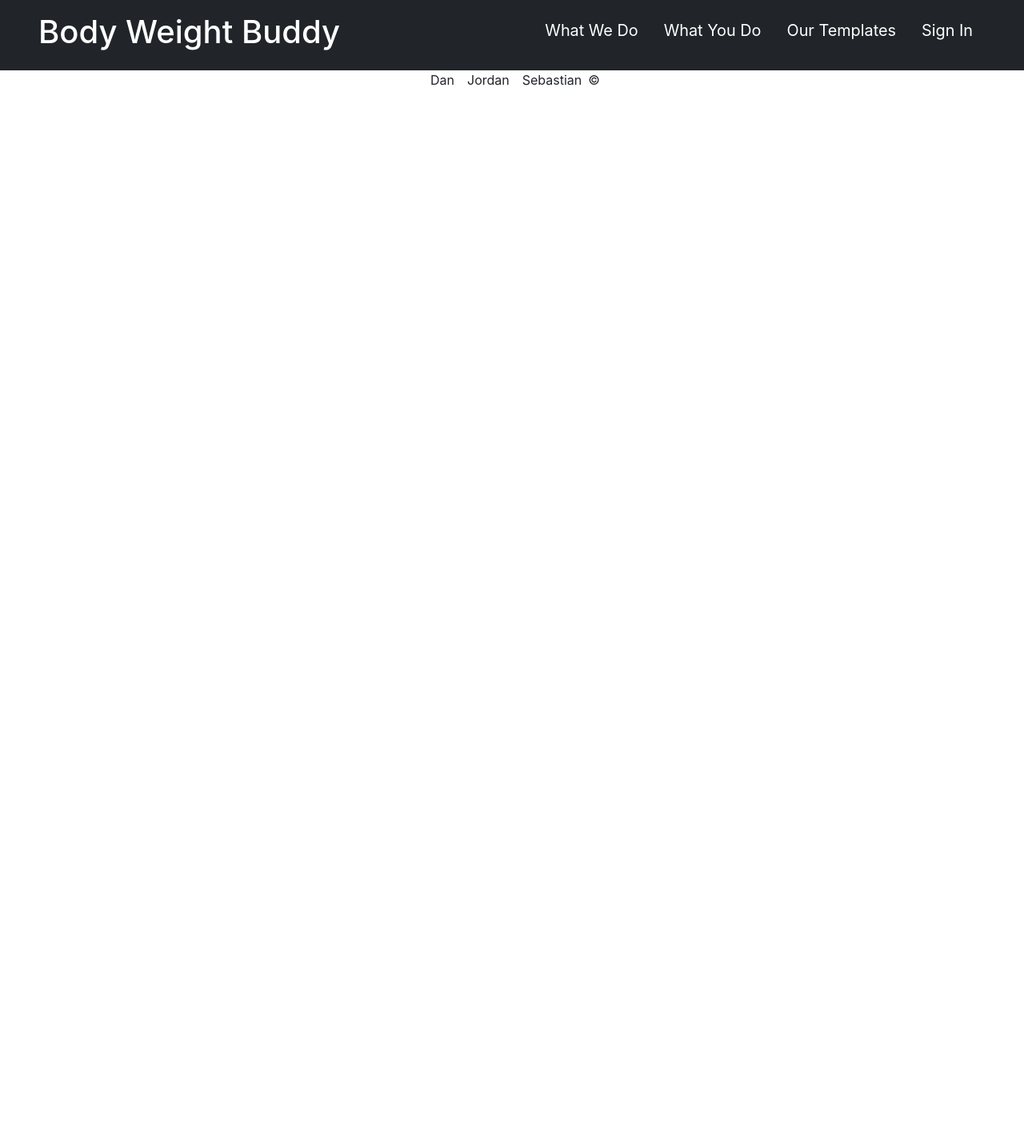
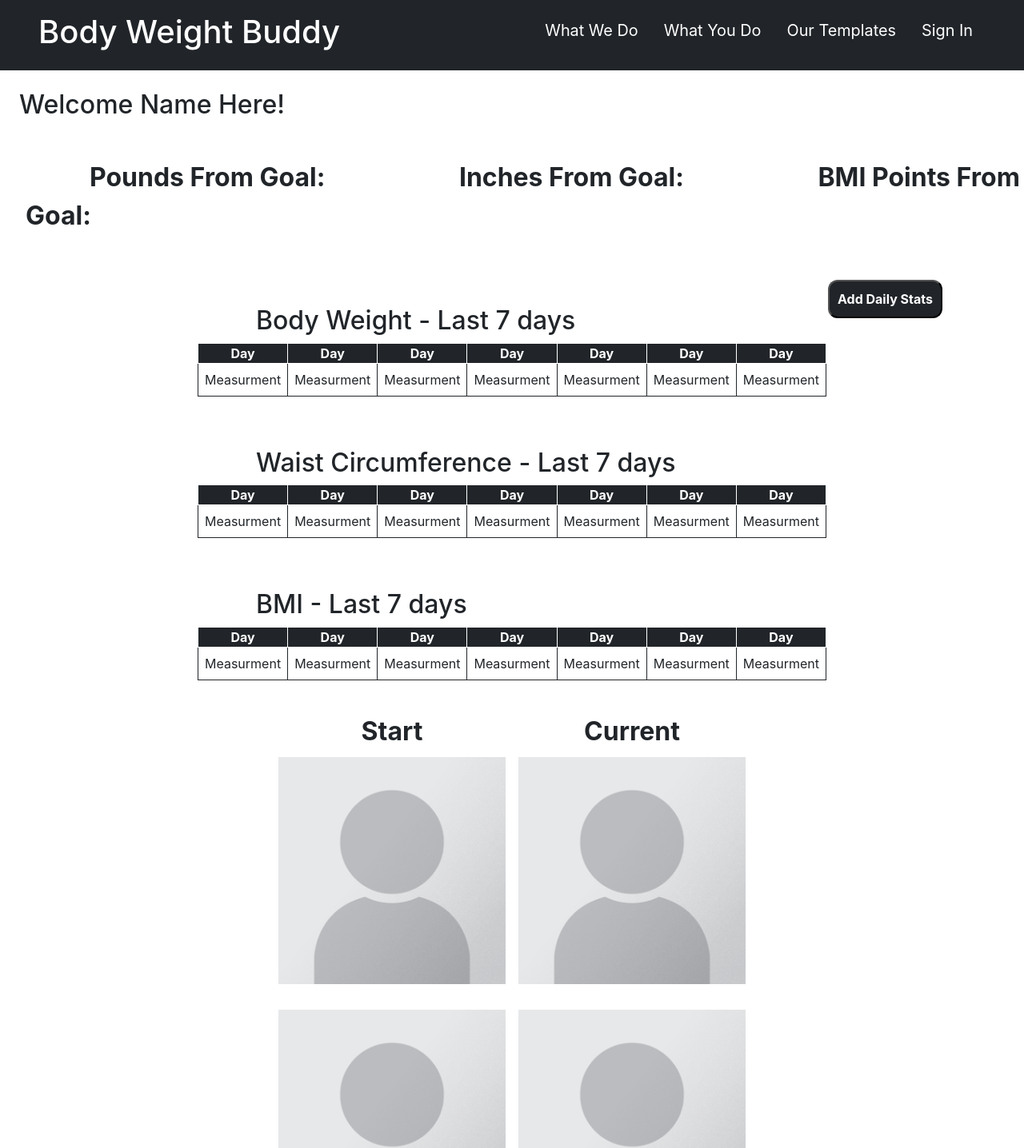
Before and after one commit to jfraught/Body-weight-tracker, a React (Create React App) app in the folder client/: page /dashboard in a window 1280 px wide. Shown: the top 1436 px of the page at 80% size. Before the commit the page ends 800 px from the top, so only its background shows below. Built offline with nearby package versions, Linux system fonts and the light colour scheme.

Commit message:
Dashboard style

```diff
--- a/client/src/index.css
+++ b/client/src/index.css
@@ -82,15 +82,28 @@ hr {
   margin-right: 3vw;
 }
 
-section h2 {
-  text-align: center;
-}
-section p {
+figcaption {
   text-align: center;
 }
 
-figcaption {
+table {
+  margin: auto;
+  margin-bottom: 5vh;
+}
+
+table, td {
+  border: 1px solid #212529;
+}
+
+th {
   text-align: center;
+  background-color: #212529;
+  color: white;
+  border: 1px solid white;
+}
+
+td {
+  padding: 1vh;
 }
 
 .hero {
@@ -148,6 +161,7 @@ figcaption {
 }
 
 .headBorder {
+  text-align: center;
   border-bottom: 1px solid #212529;
   margin-left:10vw;
   margin-right: 10vw;
@@ -194,3 +208,62 @@ figcaption {
   width: 100%;
   margin: 5vh auto;
 }
+
+.dashboard h2 {
+  padding-top: 3vh;
+  padding-left: 3vh;
+}
+
+.dashboard h3 {
+  font-size: 4vh;
+  padding-left: 40vh;
+}
+
+.dashboard ul {
+  padding-top: 5vh;
+  padding-bottom: 5vh;
+}
+
+.dashboard button {
+  float: right;
+  font-weight: bold;
+  background: #212529;
+  color: white;
+  padding: 1.2vh;
+  text-decoration: none;
+  border-radius: 1.5vh;
+  margin-right: 8vw;
+}
+
+.dashboard button:hover {
+  color: blue;
+}
+
+.dashboard li {
+  display: inline;
+  padding: 10vh;
+  font-weight: bold;
+  font-size: 4vh;
+  margin: auto;
+}
+
+.photo-section {
+  text-align: center;
+  margin-bottom: 5vh;
+}
+
+.photo-section figure {
+  display: table;
+}
+
+.photo-section figcaption {
+  display: table-caption;
+  caption-side: top;
+  font-weight: bold;
+  font-size: 4vh;
+}
+
+.top-pics {
+  display: flex;
+  justify-content: center;
+}
--- a/client/src/pages/Dashboard.js
+++ b/client/src/pages/Dashboard.js
@@ -2,8 +2,146 @@ import React from 'react';
 
 const Dashboard = () => {
     return (
-        <section>
+        <section className="dashboard">
+            <h2>Welcome<span> Name Here!</span></h2>
 
+            <div>
+                <ul>
+                    <li>Pounds From Goal: <span></span></li>
+                    <li>Inches From Goal: <span></span></li>
+                    <li>BMI Points From Goal: <span></span></li>
+                </ul>
+
+                <button>
+                    Add Daily Stats
+                </button>
+            </div>
+
+            <div className="mt-5">
+                <h3>Body Weight - Last 7 days</h3>
+
+                <table>
+                    <tr>
+                        <th>Day</th>
+                        <th>Day</th>
+                        <th>Day</th>
+                        <th>Day</th>
+                        <th>Day</th>
+                        <th>Day</th>
+                        <th>Day</th>
+                    </tr>
+                    <tr>
+                        <td>Measurment</td>
+                        <td>Measurment</td>
+                        <td>Measurment</td>
+                        <td>Measurment</td>
+                        <td>Measurment</td>
+                        <td>Measurment</td>
+                        <td>Measurment</td>
+                    </tr>
+                </table>
+            </div><br/>
+
+            <div>
+                <h3>Waist Circumference - Last 7 days</h3>
+
+                <table>
+                    <tr>
+                        <th>Day</th>
+                        <th>Day</th>
+                        <th>Day</th>
+                        <th>Day</th>
+                        <th>Day</th>
+                        <th>Day</th>
+                        <th>Day</th>
+                    </tr>
+                    <tr>
+                        <td>Measurment</td>
+                        <td>Measurment</td>
+                        <td>Measurment</td>
+                        <td>Measurment</td>
+                        <td>Measurment</td>
+                        <td>Measurment</td>
+                        <td>Measurment</td>
+                    </tr>
+                </table>
+            </div><br/>
+
+            <div>
+                <h3>BMI - Last 7 days</h3>
+
+                <table>
+                    <tr>
+                        <th>Day</th>
+                        <th>Day</th>
+                        <th>Day</th>
+                        <th>Day</th>
+                        <th>Day</th>
+                        <th>Day</th>
+                        <th>Day</th>
+                    </tr>
+                    <tr>
+                        <td>Measurment</td>
+                        <td>Measurment</td>
+                        <td>Measurment</td>
+                        <td>Measurment</td>
+                        <td>Measurment</td>
+                        <td>Measurment</td>
+                        <td>Measurment</td>
+                    </tr>
+                </table>
+            </div>
+
+            <div className="photo-section">
+                <div className="top-pics">
+                    <figure>
+                        <img
+                            src={require(`../assets/images/Landing/1.png`).default}
+                            alt=""
+                            height="300vh"
+                            className="p-2"
+                        />
+                        <figcaption>Start</figcaption>
+                    </figure>
+                    <figure>
+                        <img
+                            src={require(`../assets/images/Landing/1.png`).default}
+                            alt=""
+                            height="300vh"
+                            className="p-2"
+                        />
+                        <figcaption>Current</figcaption>
+                    </figure>
+                </div>
+                <div>
+                    <img
+                        src={require(`../assets/images/Landing/1.png`).default}
+                        alt=""
+                        height="300vh"
+                        className="p-2"
+                    />
+                    <img
+                        src={require(`../assets/images/Landing/1.png`).default}
+                        alt=""
+                        height="300vh"
+                        className="p-2"
+                    />
+                </div>
+                <div>
+                    <img
+                        src={require(`../assets/images/Landing/1.png`).default}
+                        alt=""
+                        height="300vh"
+                        className="p-2"
+                    />
+                    <img
+                        src={require(`../assets/images/Landing/1.png`).default}
+                        alt=""
+                        height="300vh"
+                        className="p-2"
+                    />
+                </div>
+            </div>
         </section>
     );
 };
--- a/client/src/pages/Home.js
+++ b/client/src/pages/Home.js
@@ -61,6 +61,7 @@ const Home = () => {
                                 <img
                                     src={require(`../assets/images/Landing/1.png`).default}
                                     height="100vh"
+                                    alt=""
                                 />
                             </div>
                             <div className="step-text">
@@ -73,6 +74,7 @@ const Home = () => {
                                 <img
                                     src={require(`../assets/images/Landing/1.png`).default}
                                     height="100vh"
+                                    alt=""
                                 />
                             </div>
                             <div className="step-text">
@@ -85,6 +87,7 @@ const Home = () => {
                                 <img
                                     src={require(`../assets/images/Landing/1.png`).default}
                                     height="100vh"
+                                    alt=""
                                 />
                             </div>
                             <div className="step-text">
@@ -97,6 +100,7 @@ const Home = () => {
                                 <img
                                     src={require(`../assets/images/Landing/1.png`).default}
                                     height="100vh"
+                                    alt=""
                                 />
                             </div>
                             <div className="step-text">
```
